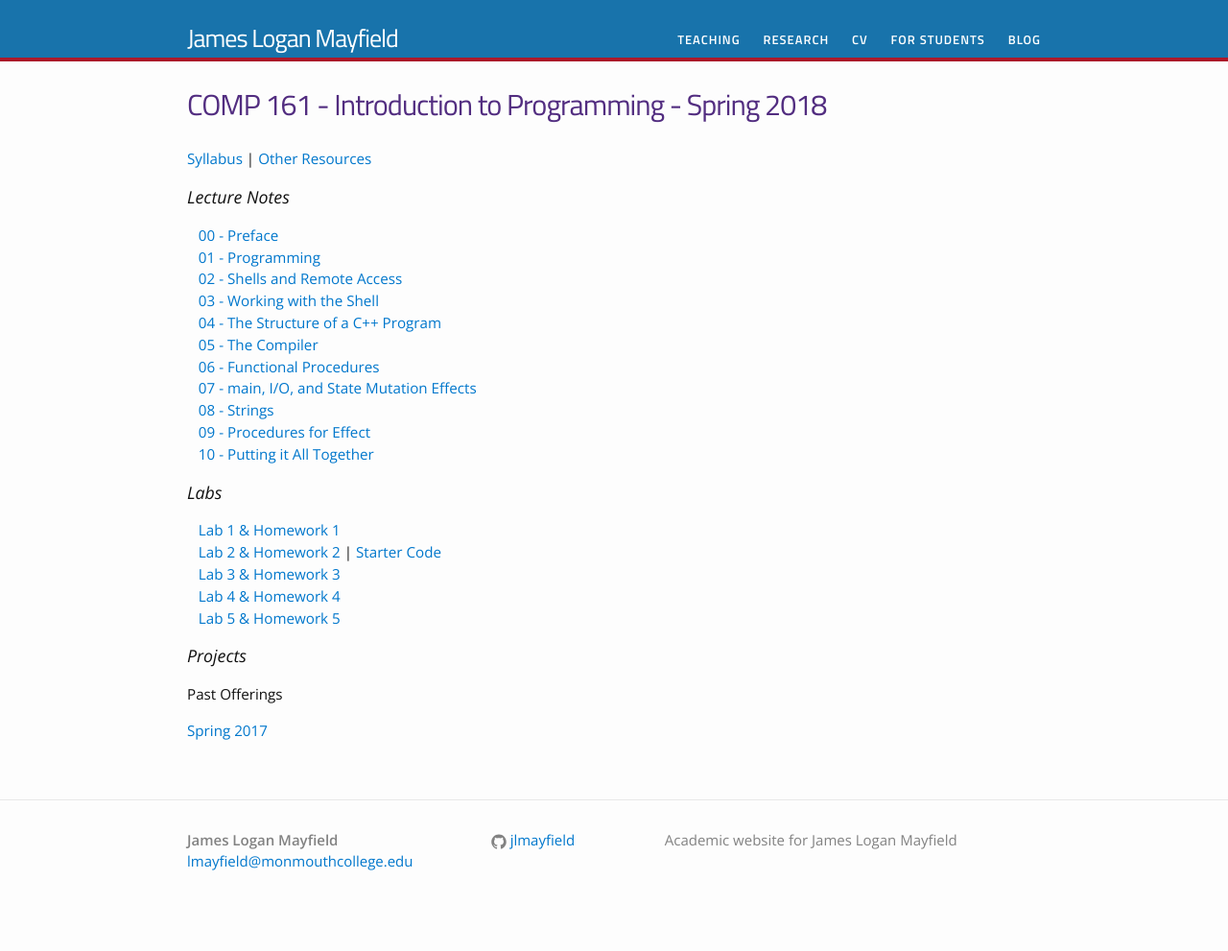
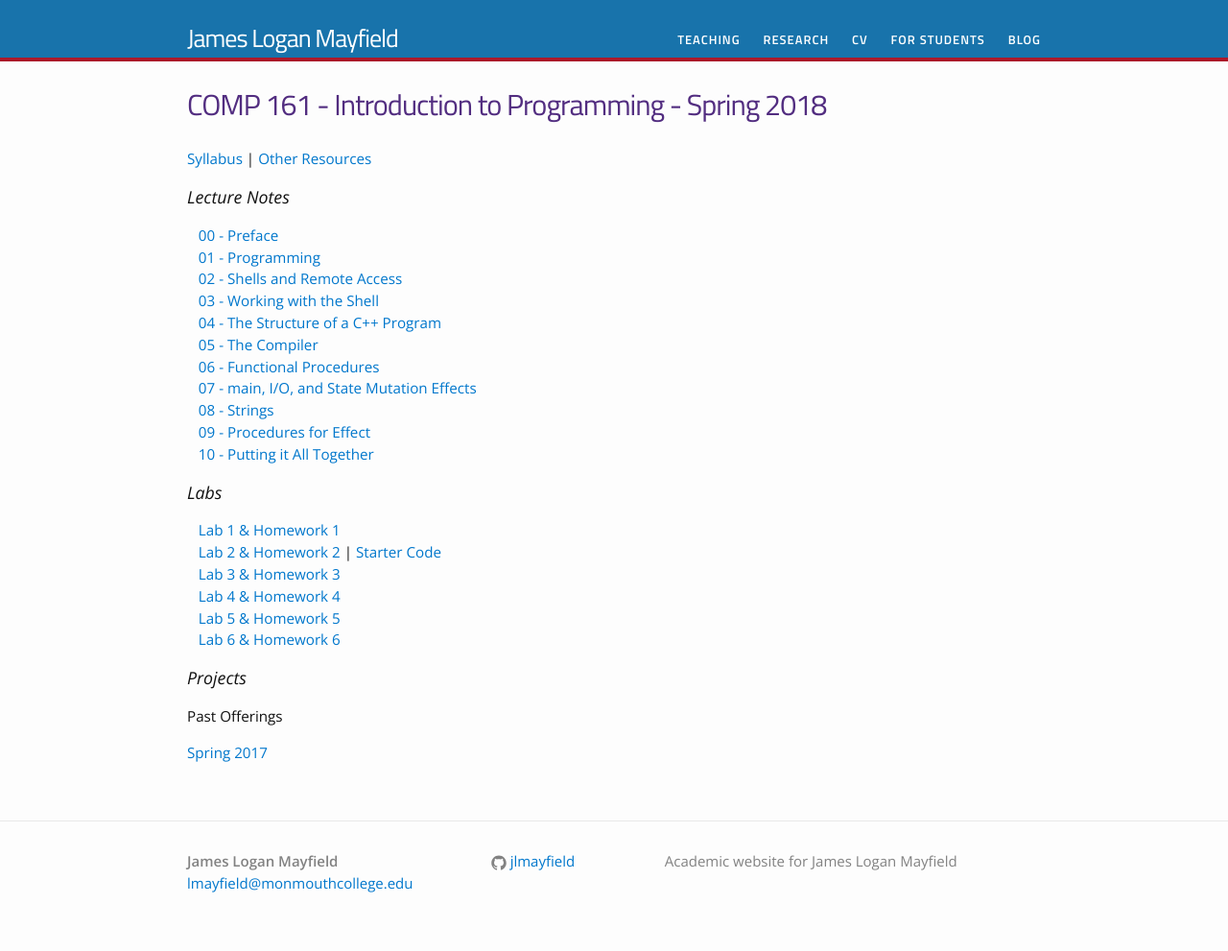
Before and after one commit to jlmayfield/jlmayfield.github.io, a Jekyll site: the page built from teaching/comp161.md, in a window 1280 px wide. Shown: the whole page at 96% size. Built offline with Jekyll 4.4.1, drawn with Linux system fonts in a browser that asks for light colours; before the commit the page ends 969 px from its top, so only the background shows below that.

Commit message:
sp18. c160. c161. added lab6.

```diff
--- a/teaching/comp161.md
+++ b/teaching/comp161.md
@@ -28,6 +28,7 @@ permalink: /teaching/COMP161/
 &nbsp;&nbsp;&nbsp;[Lab 3 & Homework 3](/teaching/COMP161/labs/comp161-lab3.pdf)
 &nbsp;&nbsp;&nbsp;[Lab 4 & Homework 4](/teaching/COMP161/labs/comp161-lab4.pdf)
 &nbsp;&nbsp;&nbsp;[Lab 5 & Homework 5](/teaching/COMP161/labs/comp161-lab5.pdf)
+&nbsp;&nbsp;&nbsp;[Lab 6 & Homework 6](/teaching/COMP161/labs/comp161-lab6.pdf)
 
 
 ### Projects
```
Also changed, not shown: teaching/comp160.md (+1 -0 lines), 2 other files.
